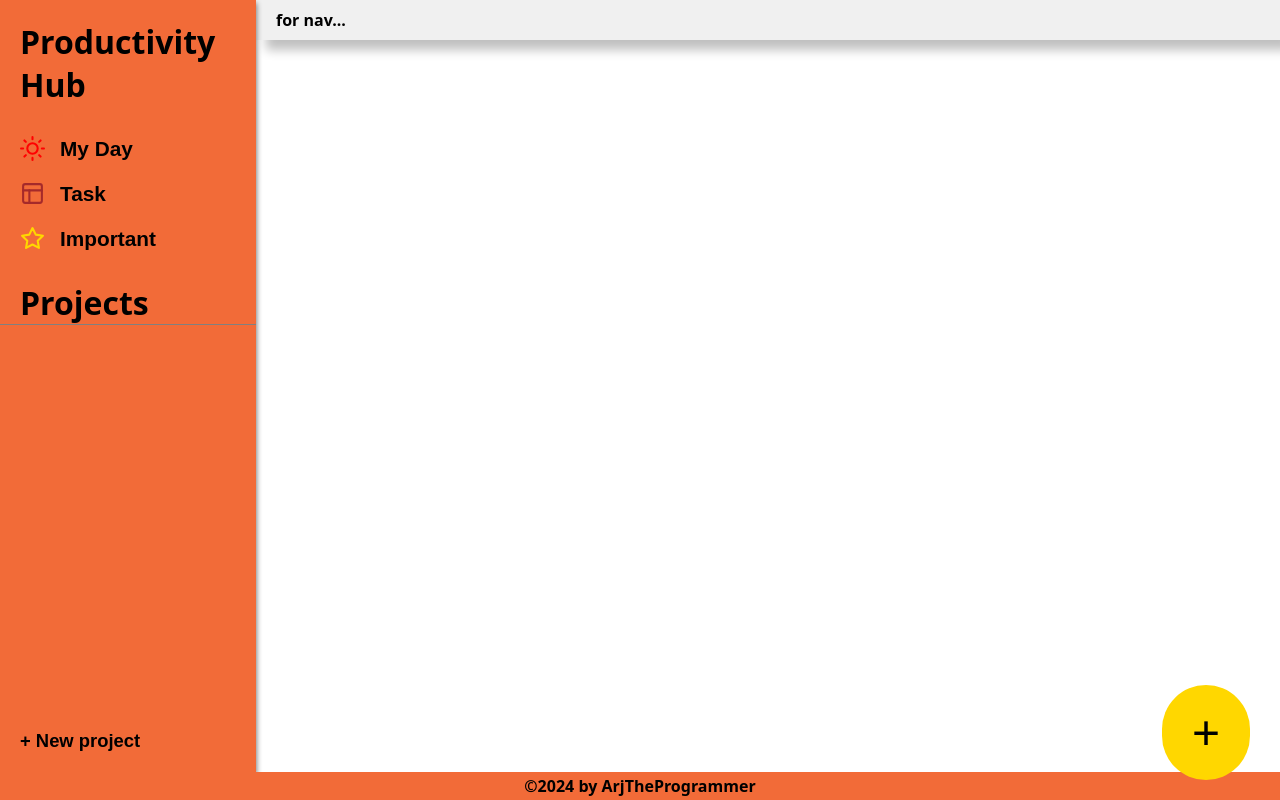
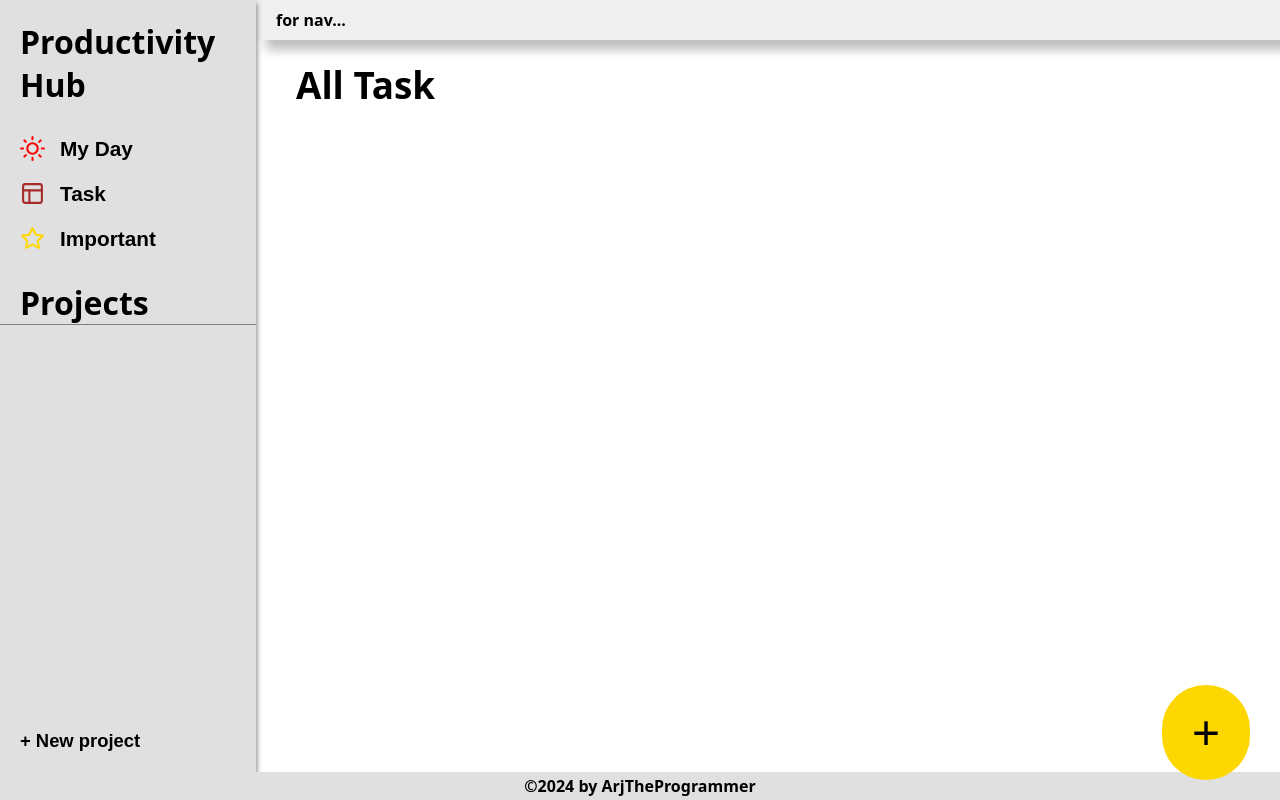
Before and after one commit to ArjTheProgrammer/top-todo-list, a website built with webpack: page src/index.html in a window 1280 px wide. Both pictures are taken after a click on the button "Task". Built offline with nearby package versions, Linux system fonts and the light colour scheme.

Commit message:
Create a function that display the cards based on the specific list (or arrays) of task
This can also be use in the next features where it will display task based on different projects assign

```diff
--- a/src/components/cards.js
+++ b/src/components/cards.js
@@ -1,6 +1,8 @@
 import { matrixColors } from "../colors.js";
+
 const main = document.querySelector("main");
 const cardContainer = document.createElement("div");
+const listName = document.querySelector(".list-name");
 cardContainer.className = "card-container";
 
 export function taskCard(title, date, prio){
@@ -41,3 +43,11 @@ export function taskCard(title, date, prio){
     cardContainer.append(card);
     main.append(cardContainer);
 }
+
+export function displayCards(title, ...taskArray){
+    cardContainer.innerHTML = "";
+    listName.textContent = title;
+    for (let task of taskArray){
+        taskCard(task.getTitle(), task.getDate(), task.getPrio());
+    };
+}
--- a/src/components/taskInputDialog.js
+++ b/src/components/taskInputDialog.js
@@ -1,6 +1,6 @@
 import { matrixColors } from "../colors.js";
 import { task } from "../classes/task.js";
-import { taskCard } from "./cards.js";
+import { displayCards } from "./cards.js";
 import { allTask } from "./arrays.js";
 
 const main = document.querySelector("main");
@@ -40,7 +40,6 @@ export function taskInputDialog(){
     taskTitle.setAttribute("required", "");
     taskTitle.setAttribute("maxlength", "64");
     taskTitle.placeholder = "What's the task? (limited to 64 characters)";
-    taskDate.setAttribute("required", "");
     taskDate.setAttribute("type","date");
     taskDescription.setAttribute("rows", 4);
     submitButton.setAttribute("type", "submit");
@@ -145,8 +144,8 @@ export function getPrio(urgent, important){
 function getInput(title, date, prio, desc){
     let addTask = new task(title, date, prio, desc);
     allTask.push(addTask);
-    taskCard(title, date, prio);
     console.table(allTask);
+    displayCards("All Task", ...allTask);
     clear();
 }
 
--- a/src/index.html
+++ b/src/index.html
@@ -50,6 +50,7 @@
         </div>
     </aside>
     <main>
+            <span class="list-name"></span>
     </main>
     <footer>
         ©2024 by ArjTheProgrammer
--- a/src/index.js
+++ b/src/index.js
@@ -1,8 +1,12 @@
 import './style.css';
 import { taskInput } from "./components/taskInputButton.js";
+import { displayCards } from "./components/cards.js";
+import { allTask } from './components/arrays.js';
 
-const dummyTitle = "Dummy 1";
-const dummyDate = "friyay";
-const dummyPrio = "do";
+const taskButton = document.querySelector(".task-aside");
+
+taskButton.addEventListener("click", () => {
+        displayCards("All Task", ...allTask);
+});
 
 taskInput();
--- a/src/style.css
+++ b/src/style.css
@@ -52,13 +52,14 @@ header {
   height: 20px;
   background-color: var(--neutral-color-300);
   padding: 10px 20px;
+  margin-bottom: 20px;
   box-shadow: 10px 10px 10px var(--neutral-color-500);
 }
 
 footer {
   grid-area: footer;
   justify-content: center;
-  background-color: var(--primary-color);
+  background-color: var(--neutral-color-400);
   padding: 3px 10px;
 }
 
@@ -74,7 +75,7 @@ aside {
   padding-top: 20px;
   display: flex;
   flex-direction: column;
-  background-color: var(--primary-color);
+  background-color: var(--neutral-color-400);
   box-shadow: 1px 3px 5px var(--neutral-color-600);
 }
 aside > span {
@@ -94,7 +95,7 @@ aside > button {
   font-weight: 750;
   border: none;
   width: 100%;
-  background-color: var(--primary-color);
+  background-color: var(--neutral-color-400);
 }
 
 aside > button:hover {
@@ -267,6 +268,12 @@ main {
   margin: 25px 40px;
 }
 
+main > .list-name {
+  font-size: 2.3rem;
+  font-weight: 800;
+  margin: 10px 40px;
+}
+
 /*task card*/
 .task-card {
   background-color: var(--neutral-color-500);
```
